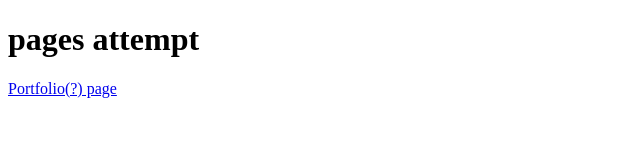
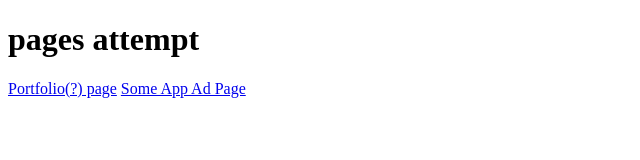
Before and after one commit to ksenia-nesytova/ksenia-nesytova.github.io, a plain HTML site: page index.html in a window 1280 px wide. Shown: the whole page, without its empty margins (0-640 px from the left). Drawn offline with Linux system fonts and the light colour scheme.

Commit message:
added new link

```diff
--- a/index.html
+++ b/index.html
@@ -3,5 +3,6 @@
 <body>
 <h1>pages attempt</h1>
 <a href="https://ksenia-nesytova.github.io/Kinda-OK-Portfolio-Page/">Portfolio(?) page</a>
+<a href="https://ksenia-nesytova.github.io/some-app-ad-page/">Some App Ad Page</a>
 </body>
 </html>
```
